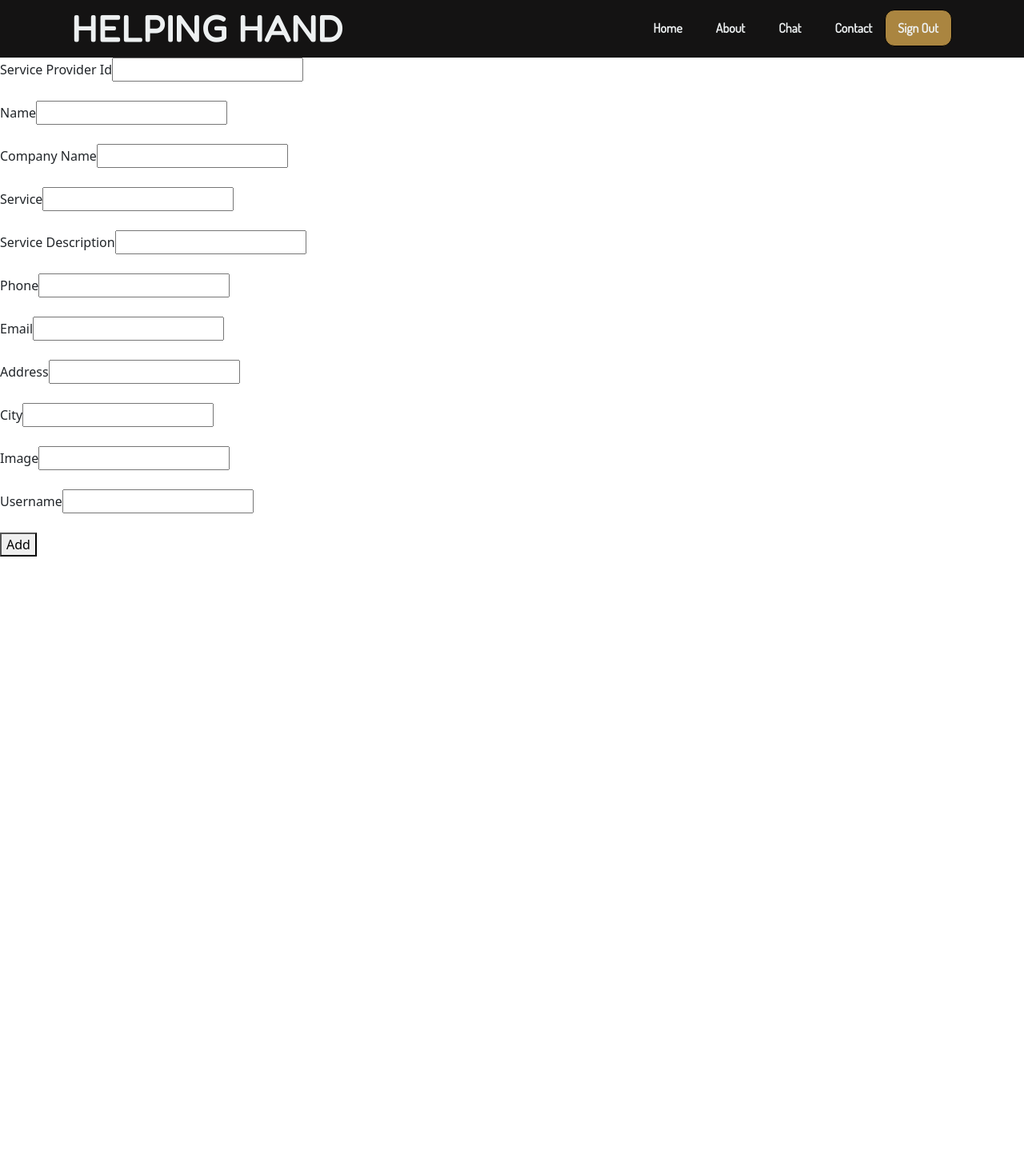
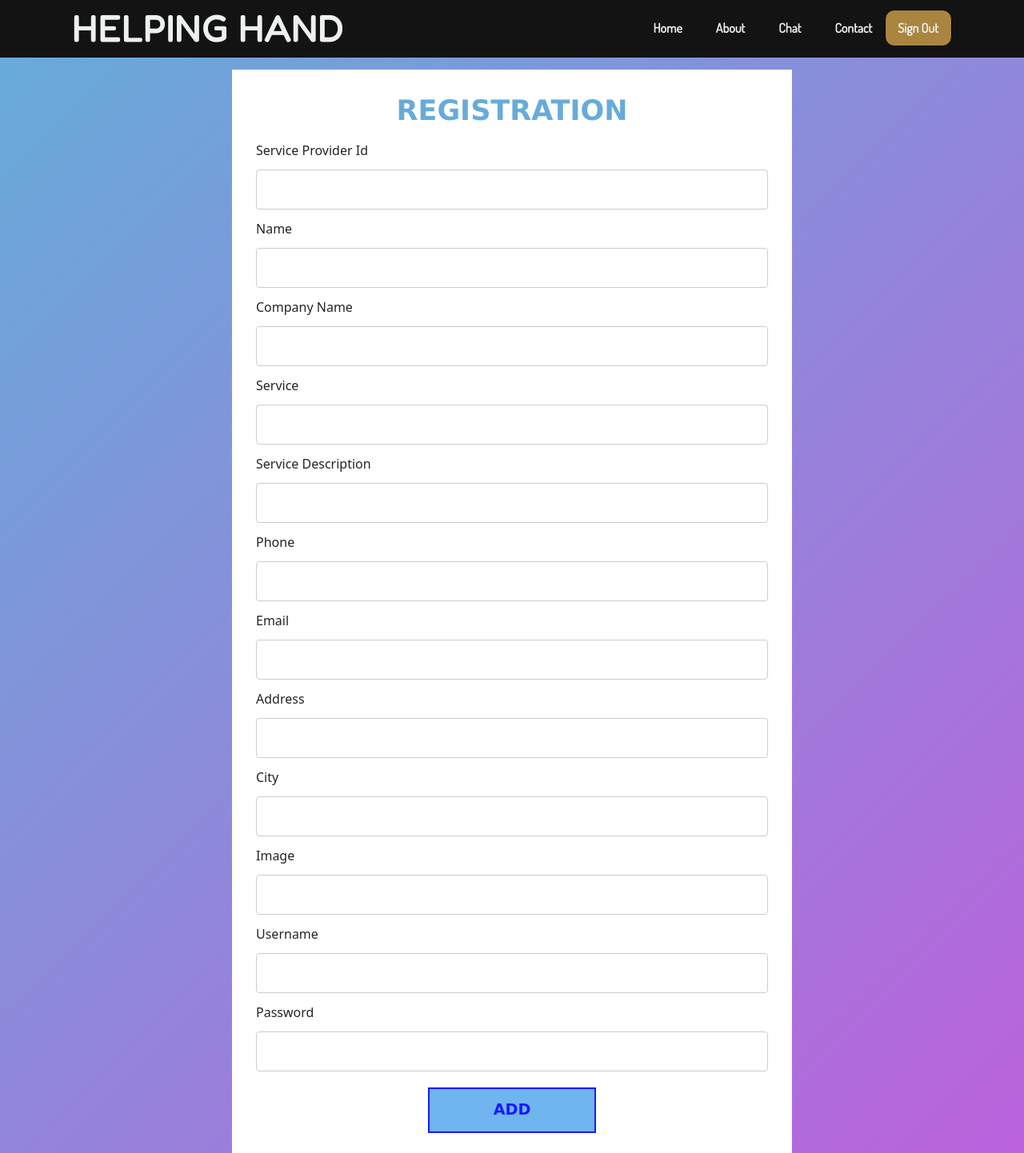
Before and after one commit to Karanpreet2001/HelpingHandProject, a React (Create React App) app in the folder client/: page /addService in a window 1280 px wide. Shown: the whole page at 80% size. Before the commit the page ends 800 px from the top, so only its background shows below. Built offline with nearby package versions, Linux system fonts and the light colour scheme; no server answers; a web font is replaced by a local one.

Commit message:
new updates

```diff
--- a/client/src/components/Routess.jsx
+++ b/client/src/components/Routess.jsx
@@ -13,6 +13,7 @@ import Deals from './fixADeals.jsx';
 import Intro from "./intro.jsx";
 import Contact from "./contact";
 import About from "./about";
+
 
 
 
--- a/client/src/components/addService.jsx
+++ b/client/src/components/addService.jsx
@@ -1,6 +1,6 @@
 import axios from 'axios';
 import React, {useState} from 'react';
-
+import "../styles/addService.css"
 
 const AddService = ({newService}) => {
 
@@ -32,6 +32,8 @@ const AddService = ({newService}) => {
                     newService.username= target.value;
                     if(target.id==="image")
                     newService.image= target.value;
+                    if(target.id==="password")
+                    newService.password= target.value;
 
                     console.log(newService);
 
@@ -46,6 +48,7 @@ const AddService = ({newService}) => {
                     const {data} = await axios.post("http://localhost:5000/api/SPInfo",newService );
                     setReplay("Your Profile is registered");
 
+
             }
 
             const addToDB = async(e)=>{
@@ -59,47 +62,75 @@ const AddService = ({newService}) => {
 
 
     return (
-        <div>
+        <div className='body'>
+
             <form onClick={handleSubmit}>
+                <div className ="title">Registration</div>
+                <div className='userDetails'>
+            <div className='input-box'>
+            <label htmlFor="sp_id">Service Provider Id</label>
+                <input type="text" className="text" id="id" value={newService.sp_id} onChange={handleChange}/>
+            </div>
 
 
-            <label htmlFor="sp_id">Service Provider Id</label>
-                <input type="text" className="text" id="id" value={newService.sp_id} onChange={handleChange}/> <br /> <br />
+            <div className='input-box'>
+                <label htmlFor="owner">Name</label>
+                <input type="text" className="text" id="owner" value={newService.owner} onChange={handleChange}/>
+                </div>
 
-                <label htmlFor="owner">Name</label>
-                <input type="text" className="text" id="owner" value={newService.owner} onChange={handleChange}/> <br /> <br />
+                <div className='input-box'>
+                <label htmlFor="companyName">Company Name</label>
+                <input type="text" className="text" id="companyName" value={newService.companyName} onChange={handleChange}/>
+                </div>
+                <div className='input-box'>
+                <label htmlFor="occupation">Service</label>
+                <input type="text" className="text" id="occupation" value={newService.occupation} onChange={handleChange}/>
+                </div>
 
-                <label htmlFor="companyName">Company Name</label>
-                <input type="text" className="text" id="companyName" value={newService.companyName} onChange={handleChange}/> <br /> <br />
+                <div className='input-box'>
+                <label htmlFor="serviceDescription">Service Description</label>
+                <input type="text" className="text" id="serviceDescription" value={newService.services} onChange={handleChange}/>
+                </div>
 
-                <label htmlFor="occupation">Service</label>
-                <input type="text" className="text" id="occupation" value={newService.occupation} onChange={handleChange}/><br /> <br />
+                <div className='input-box'>
+                <label htmlFor="phone">Phone</label>
+                <input type="text" className="text" id="phone" value={newService.phone} onChange={handleChange}/>
+                </div>
 
-                <label htmlFor="serviceDescription">Service Description</label>
-                <input type="text" className="text" id="serviceDescription" value={newService.services} onChange={handleChange}/><br /> <br />
+                <div className='input-box'>
+                <label htmlFor="email">Email</label>
+                <input type="text" className="text" id="email" value={newService.email} onChange={handleChange}/>
+                </div>
 
-                <label htmlFor="phone">Phone</label>
-                <input type="text" className="text" id="phone" value={newService.phone} onChange={handleChange}/><br /> <br />
+                <div className='input-box'>
+                <label htmlFor="address">Address</label>
+                <input type="text" className="text" id="address" value={newService.address} onChange={handleChange}/>
+                </div>
 
-                <label htmlFor="email">Email</label>
-                <input type="text" className="text" id="email" value={newService.email} onChange={handleChange}/> <br /> <br />
+                <div className='input-box'>
+                <label htmlFor="city">City</label>
+                <input type="text" className="text" id="city" value={newService.city} onChange={handleChange}/>
+                </div>
 
-                <label htmlFor="address">Address</label>
-                <input type="text" className="text" id="address" value={newService.address} onChange={handleChange}/><br /> <br />
+                <div className='input-box'>
+                <label htmlFor="image">Image</label>
+                <input type="text" className="text" id="image" value={newService.image} onChange={handleChange}/>
+                </div>
 
-                <label htmlFor="city">City</label>
-                <input type="text" className="text" id="city" value={newService.city} onChange={handleChange}/><br /> <br />
-
-                <label htmlFor="image">Image</label>
-                <input type="text" className="text" id="image" value={newService.image} onChange={handleChange}/><br /> <br />
-
+                <div className='input-box'>
                 <label htmlFor="username">Username</label>
-                <input type="text" className="text" id="username" value={newService.username} onChange={handleChange}/> <br /> <br />
-
-                <button onClick={()=>addToDB()}>Add</button>
-
+                <input type="text" className="text" id="username" value={newService.username} onChange={handleChange}/>
+                </div>
+                <div className='input-box'>
+                <label htmlFor="password">Password</label>
+                <input type="password" className="text" id="password" value={newService.password} onChange={handleChange}/>
+                </div>
+                </div>
+                <div className='forButton'>
+                <button className='formSubmit' onClick={()=>addToDB()}>Add</button>
+                </div>
             </form>
-            {reply}
+           {reply}
         </div>
     );
 }
--- a/client/src/components/home.jsx
+++ b/client/src/components/home.jsx
@@ -43,7 +43,7 @@ const Home = ( ) => {
                             <img src="logo.png" alt="logo" className='img-fluid' width="200px"></img>
                         </div>
                         <div className='col-8'>
-                            <h1 className='mt-5 heading'>Helping Hand</h1>
+                            <h1 style={{color: "black"}} className='mt-5 heading'>Helping Hand</h1>
                         </div>
                         <p className="text-center">Best services you can get.</p>
                         <hr/>
--- a/client/src/components/signin.jsx
+++ b/client/src/components/signin.jsx
@@ -1,6 +1,8 @@
 import axios from 'axios';
 import React, { useState } from 'react';
 import {useNavigate} from "react-router-dom";
+import "../styles/addService.css";
+
 
 const SignIn = ({contact}) => {
 
@@ -24,6 +26,14 @@ const SignIn = ({contact}) => {
                 setType("SP");
             }
         }
+    }
+
+    const navigateToAddService=()=>{
+        navigate("/addService");
+    }
+
+    const navigateToCustomerReg=()=>{
+        navigate("/addService");
     }
 
      const checkUser=  (e)=>{
@@ -84,6 +94,12 @@ const SignIn = ({contact}) => {
             <div className="col-sm-10 offset-sm-4">
                 <button type="submit" className="btn btn-primary" onClick={checkUser}>Sign in</button>
             </div>
+            <div className='navigateButton'>
+            <button className='btn btn-success' onClick={()=>navigateToAddService()}>Register as a Service Provider</button> &nbsp;
+            <button className='btn btn-secondary' onClick={()=>navigateToCustomerReg()}>Register as a Customer</button>
+
+
+            </div>
         </div>
     </form>
 </div>
--- /dev/null
+++ b/client/src/styles/addService.css
@@ -0,0 +1,82 @@
+.body{
+    display: flex;
+    height: 100%;
+    justify-content: center;
+    align-items: center;
+    background: linear-gradient(135deg, #67abd9, #bb62dc);
+}
+
+form{
+    max-width: 700px;
+    width: 100%;
+    background-color: white;
+    padding: 25px 30px ;
+    margin-top: 15px;
+    box-shadow: 5px  black;
+}
+.title{
+    font-size: 35px;
+    font-weight: 600;
+    font-family: 'Lucida Sans', 'Lucida Sans Regular', 'Lucida Grande', 'Lucida Sans Unicode', Geneva, Verdana, sans-serif;
+    text-align: center;
+    text-transform: uppercase;
+    color: #67abd9;
+
+
+}
+
+.userDetails{
+    /* display: flex;
+    flex-wrap: wrap; */
+
+}
+input[type=text],input[type=password] {
+    width: 100%;
+    padding: 12px;
+    border: 1px solid #ccc;
+    border-radius: 4px;
+    resize: vertical;
+}
+
+input[type=text]:active , input[type=password]:active{
+
+    border: 1px solid rgb(65, 61, 61);
+
+}
+
+label {
+    padding: 12px 12px 12px 0;
+    display: inline-block;
+
+  }
+
+.formSubmit{
+      background-color: rgb(96, 174, 238);
+      padding: 12px 80px;
+      border: 2px solid blue;
+      font-size: larger;
+      font-family: 'Lucida Sans', 'Lucida Sans Regular', 'Lucida Grande', 'Lucida Sans Unicode', Geneva, Verdana, sans-serif;
+      font-weight: 600;
+      text-transform: uppercase;
+    opacity: 0.9;
+    color: blue;
+
+  }
+
+.formSubmit:hover{
+
+    opacity: 1;
+    background-color: rgb(89, 128, 160);
+    border-radius: 5px;
+
+  }
+.forButton{
+      padding-top: 20px;
+    text-align: center;
+  }
+
+  .navigateButton{
+      margin-top: 30px;
+      align-items: center;
+      margin-left: 50px;
+  }
--- a/client/src/styles/location.css
+++ b/client/src/styles/location.css
@@ -3,3 +3,38 @@
     margin: auto;
     margin-top: 100px;
 }
+
+.gridView{
+    display: grid;
+    grid-template-columns: auto auto auto auto;
+    gap: 70px;
+    /* background-color: #2196f3; */
+    padding:10px;
+    margin-left: 60px;
+    margin-right: 60px;
+    margin-top: 60px;
+
+
+}
+
+.gridView > div{
+    background-color: black;
+    border: 1px solid black;
+    font-size: large;
+}
+
+.gridView > div:hover{
+    box-shadow: 0 8px 16px 0 rgba(6, 5, 5, 0.2), 0 10px 22px 0 rgb(0 0 0 / 19%);
+}
+
+img{
+    height: 100%;
+    width: 100%;
+}
+h4{
+    text-align: center;
+    text-transform: uppercase;
+    font-size: large;
+    font-family: 'Segoe UI', Tahoma, Geneva, Verdana, sans-serif;
+
+}
```
Also changed, not shown: client/src/components/location.jsx (+17 -3 lines), client/src/components/serviceProDetails.jsx (+20 -3 lines), 2 other files (tests, documents, lock files or other folders).
